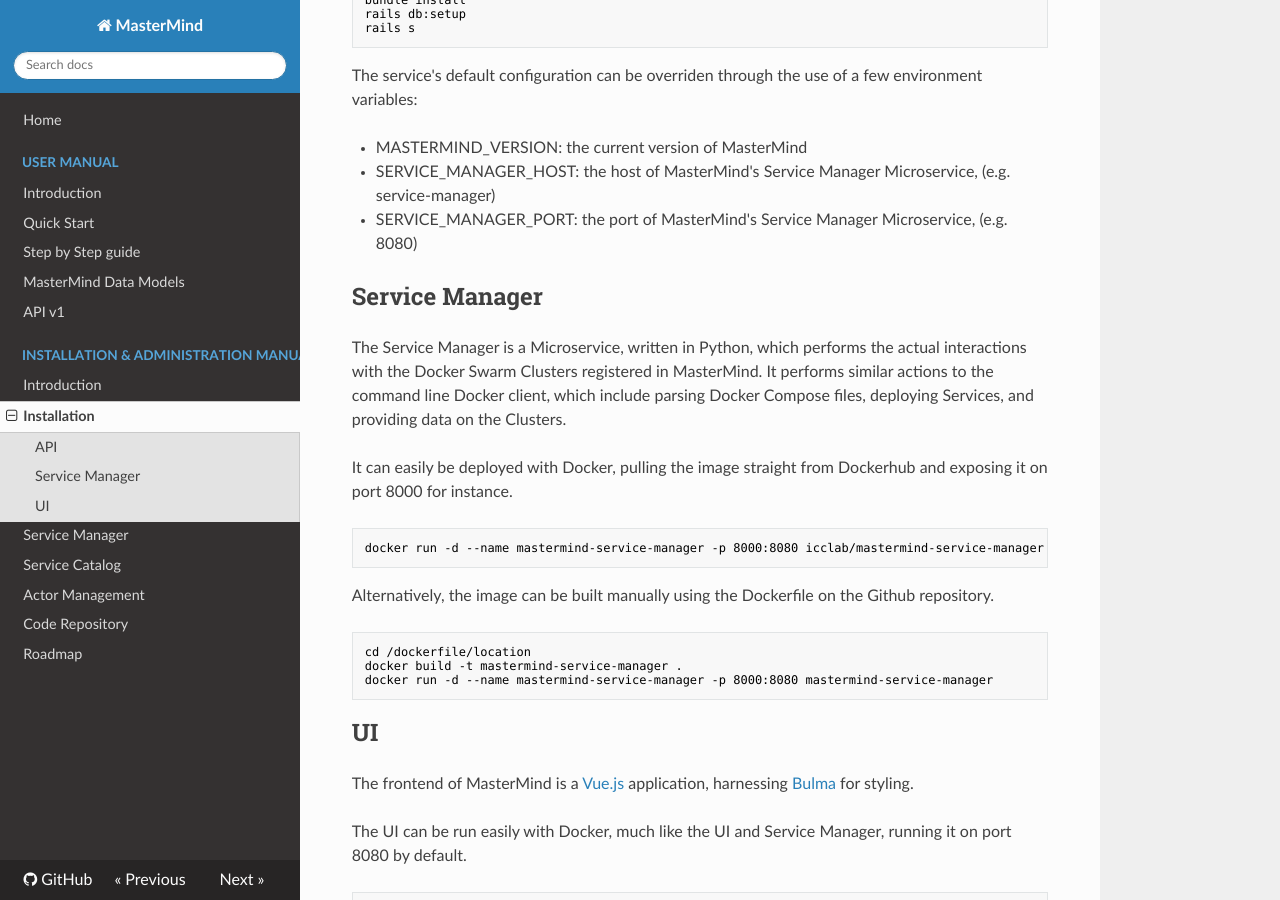
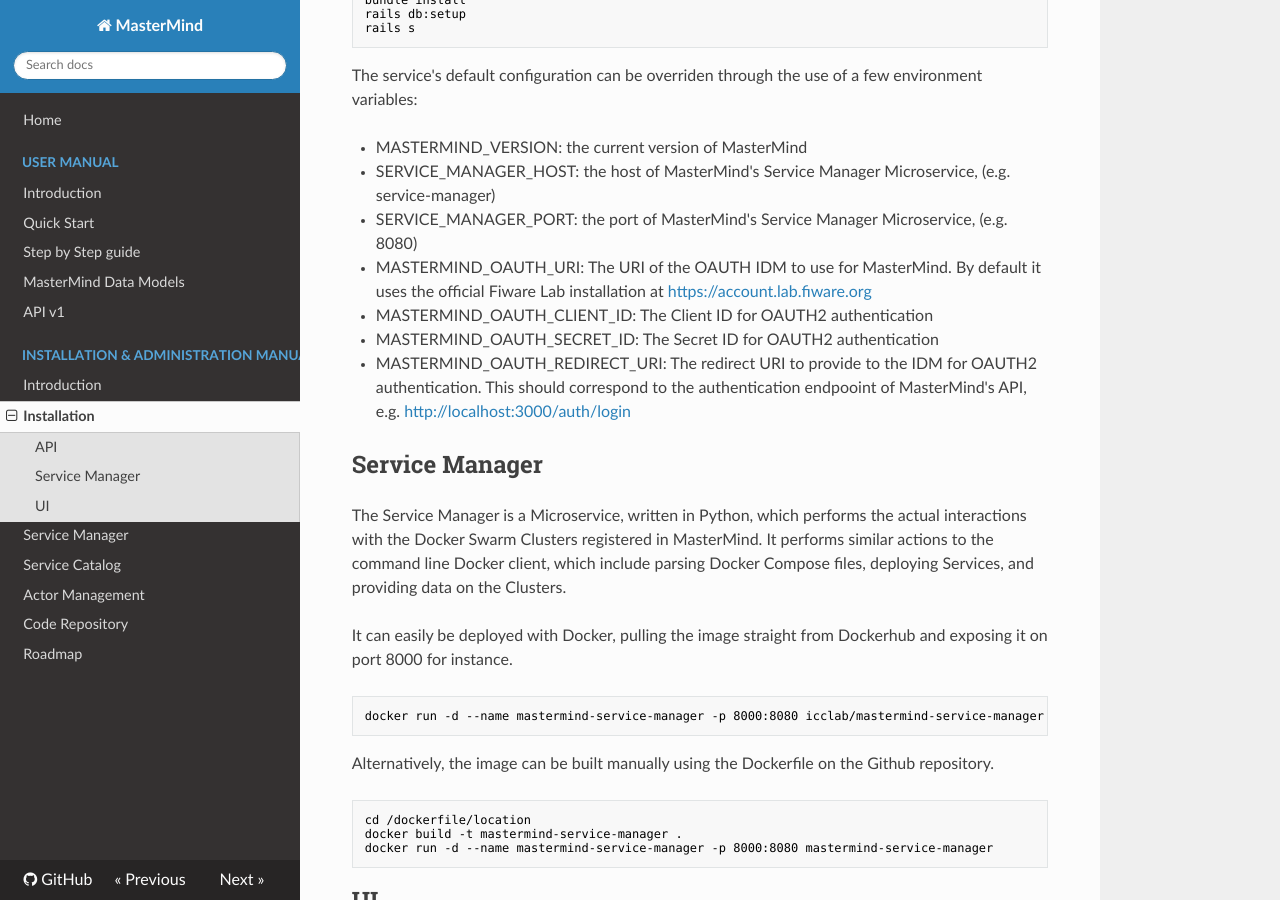
Before and after one commit to martel-innovate/MasterMind, an MkDocs documentation site: the page built from docs/admin/installation.md, in a window 1280 px wide and 900 px high, scrolled down 640 px. Built offline with MkDocs 1.6.1, drawn with Linux system fonts in a browser that asks for light colours; nearby versions of some CDN libraries; comment, search, counter and statistics services are not loaded; old or Windows-style settings are respelled for this version of MkDocs.

Commit message:
Updated docs

```diff
--- a/docs/admin/installation.md
+++ b/docs/admin/installation.md
@@ -41,6 +41,15 @@ environment variables:
   (e.g. service-manager)
 - SERVICE_MANAGER_PORT: the port of MasterMind's Service Manager Microservice,
   (e.g. 8080)
+- MASTERMIND_OAUTH_URI: The URI of the OAUTH IDM to use for MasterMind. By
+  default it uses the official Fiware Lab installation at
+  <https://account.lab.fiware.org>
+- MASTERMIND_OAUTH_CLIENT_ID: The Client ID for OAUTH2 authentication
+- MASTERMIND_OAUTH_SECRET_ID: The Secret ID for OAUTH2 authentication
+- MASTERMIND_OAUTH_REDIRECT_URI: The redirect URI to provide to the IDM for
+  OAUTH2 authentication. This should correspond to the authentication endpooint
+  of MasterMind's API, e.g.
+  <http://localhost:3000/auth/login>
 
 ## Service Manager
 
```
Also changed, not shown: docs/admin/actor_management.md (+4 -2 lines), docs/roadmap.md (+2 -2 lines).
